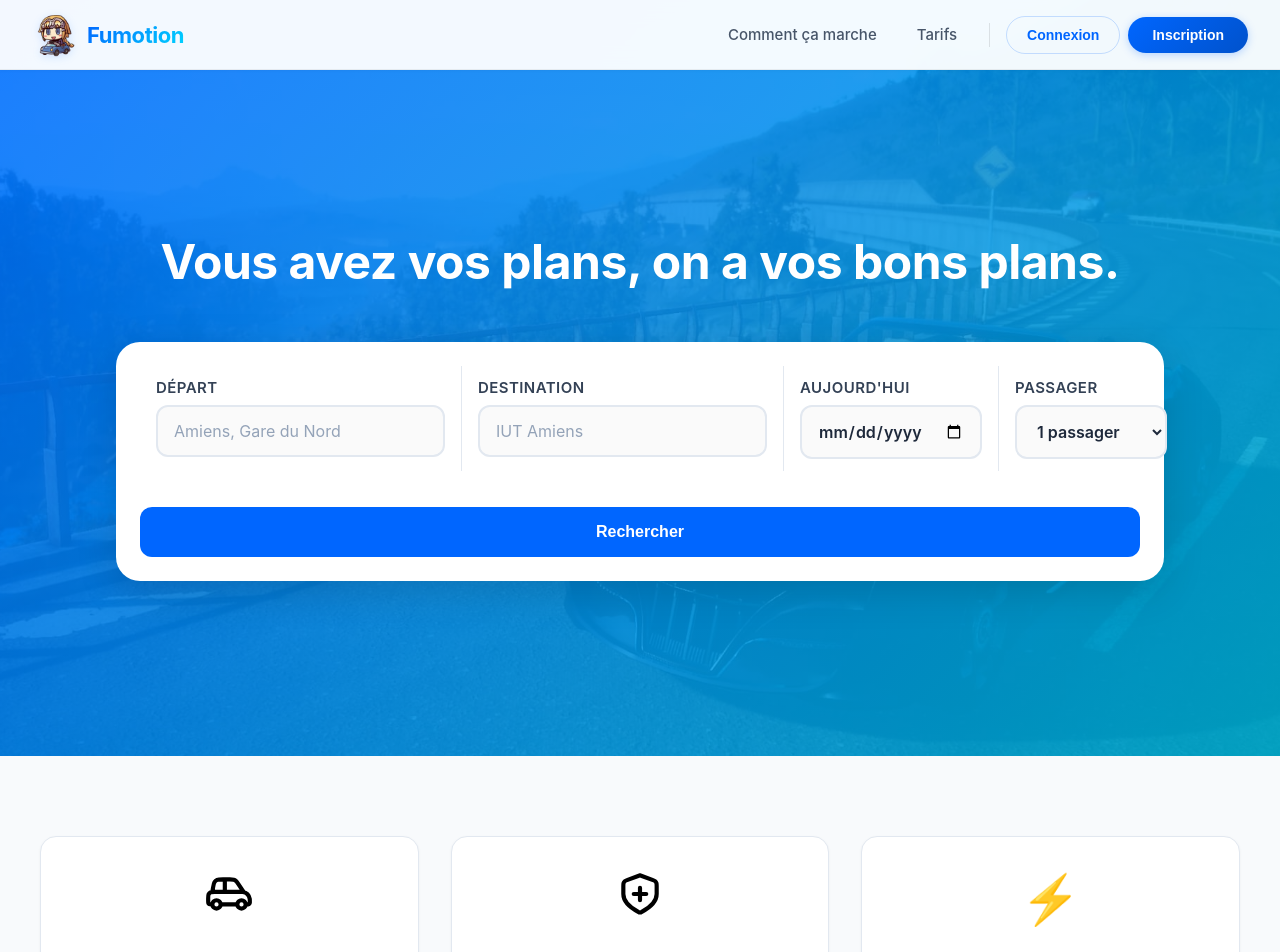
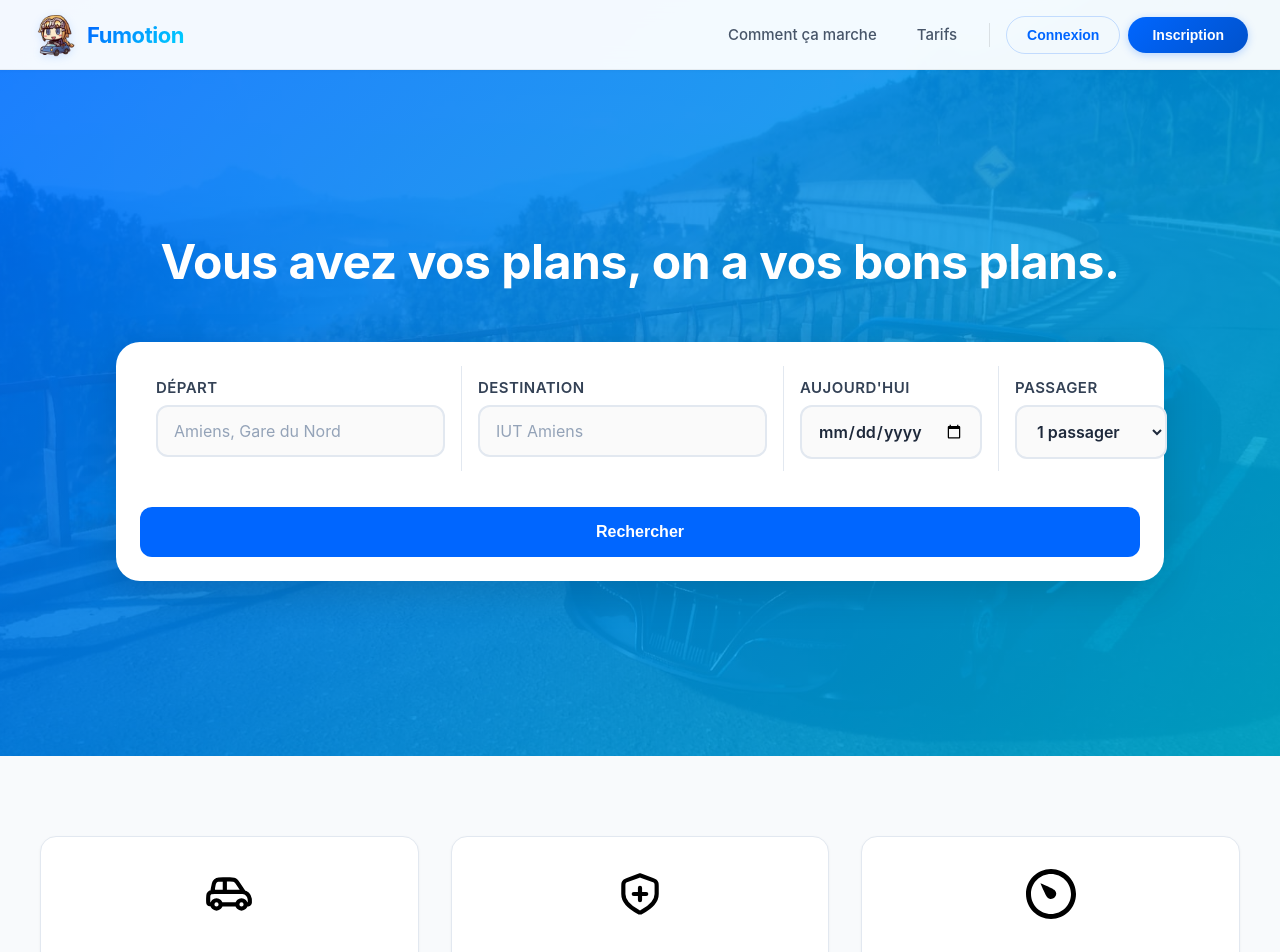
Before and after one commit to clepix21/Fumotion, a React (Create React App) app in the folder app/frontend/: page / in a window 1280 px wide. Shown: the top 952 px of the page. Built offline with nearby package versions, Linux system fonts and the light colour scheme; no server answers.

Commit message:
fix: ajouter une icône de vitesse pour améliorer la présentation des avantages

```diff
--- a/app/frontend/src/pages/HomePage.js
+++ b/app/frontend/src/pages/HomePage.js
@@ -5,6 +5,7 @@ import Avatar from "../components/common/Avatar"
 import logo from "../assets/images/logo.png"
 import voiture from "../assets/icons/voiture.svg"
 import bouclier from "../assets/icons/bouclier.svg"
+import speed from "../assets/icons/speed.svg"
 import "../styles/HomePage.css"
 
 export default function HomePage() {
@@ -194,7 +195,9 @@ export default function HomePage() {
             </div>
 
             <div className="benefit-card">
-              <div className="benefit-icon">⚡</div>
+              <div className="benefit-icon">
+                <img src={speed} alt="speed logo" style={{ width: '50px', height: 'auto' }}/>
+              </div>
               <h3 className="benefit-title">Recherchez, cliquez et réservez !</h3>
               <p className="benefit-description">Réserver un trajet devient encore plus simple ! Facile d'utilisation et dotée de technologies avancées, notre appli vous permet de réserver un trajet à proximité en un rien de temps.</p>
             </div>
```
